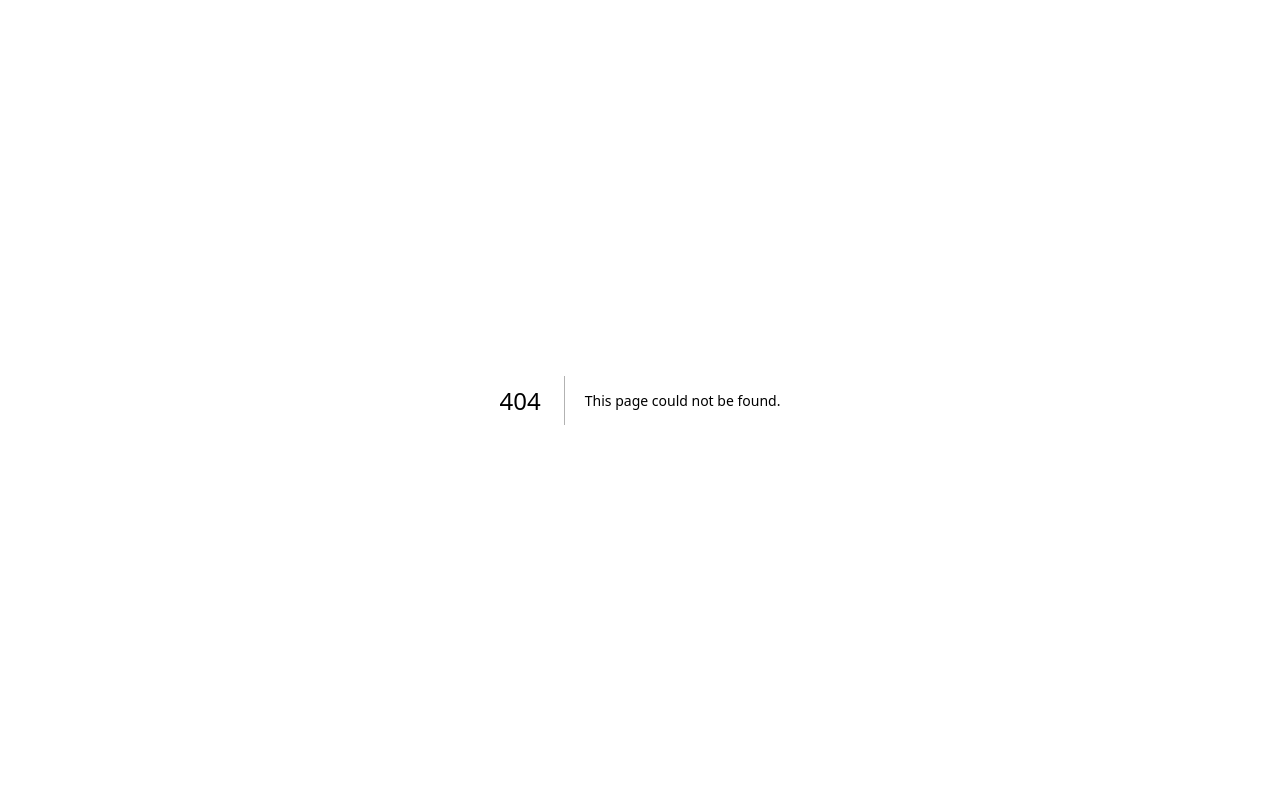
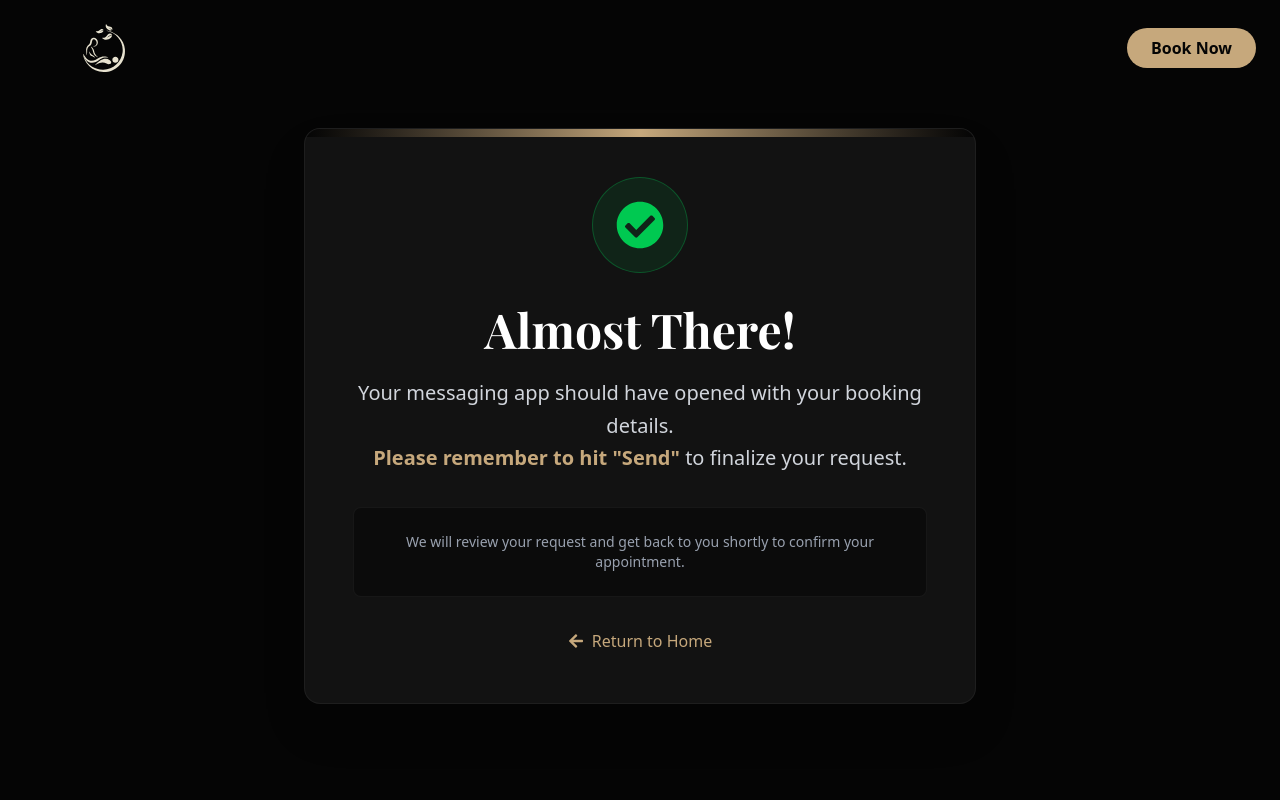
Before and after one commit to hmendiolach/landing_sabrinna, a Next.js app: page /thank-you in a window 1280 px wide. Before the commit this address had no page. Shown: the top 800 px of the page. Built offline with nearby package versions, Linux system fonts and the light colour scheme; a web font is replaced by a local one.

Commit message:
feat: add thank-you page and redirect after sms booking

```diff
--- /dev/null
+++ b/app/thank-you/page.tsx
@@ -0,0 +1,51 @@
+import React from 'react';
+import Link from 'next/link';
+import Navbar from '@/components/Navbar';
+import Footer from '@/components/Footer';
+import { FaCheckCircle, FaArrowLeft } from 'react-icons/fa';
+
+export default function ThankYou() {
+  return (
+    <main className="min-h-screen bg-brand-dark flex flex-col">
+      <Navbar />
+
+      <section className="flex-grow flex items-center justify-center py-32 px-6">
+        <div className="max-w-2xl w-full bg-brand-gray p-8 md:p-12 rounded-2xl shadow-2xl border border-white/5 text-center relative overflow-hidden">
+          {/* Background Decorative Element */}
+          <div className="absolute top-0 left-0 w-full h-2 bg-gradient-to-r from-brand-dark via-brand-gold to-brand-dark"></div>
+
+          <div className="mb-8 flex justify-center">
+            <div className="w-24 h-24 bg-green-500/10 rounded-full flex items-center justify-center border border-green-500/30">
+              <FaCheckCircle className="text-5xl text-green-500" />
+            </div>
+          </div>
+
+          <h1 className="text-3xl md:text-5xl font-serif font-bold text-white mb-6">
+            Almost There!
+          </h1>
+
+          <p className="text-lg md:text-xl text-gray-300 mb-8 leading-relaxed">
+            Your messaging app should have opened with your booking details.
+            <br />
+            <span className="text-brand-gold font-semibold">Please remember to hit "Send"</span> to finalize your request.
+          </p>
+
+          <div className="bg-brand-dark/50 p-6 rounded-lg border border-white/5 mb-8">
+            <p className="text-sm text-gray-400">
+              We will review your request and get back to you shortly to confirm your appointment.
+            </p>
+          </div>
+
+          <Link
+            href="/"
+            className="inline-flex items-center gap-2 text-brand-gold hover:text-white transition-colors duration-300 font-medium"
+          >
+            <FaArrowLeft /> Return to Home
+          </Link>
+        </div>
+      </section>
+
+      <Footer />
+    </main>
+  );
+}
--- a/components/BookingForm.tsx
+++ b/components/BookingForm.tsx
@@ -1,11 +1,13 @@
 "use client";
 import React, { useState } from 'react';
+import { useRouter } from 'next/navigation';
 import DatePicker from "react-datepicker";
 import "react-datepicker/dist/react-datepicker.css";
 import { FaCalendarAlt } from 'react-icons/fa';
 
 export default function BookingForm() {
   const [startDate, setStartDate] = useState<Date | null>(new Date());
+  const router = useRouter();
 
   const handleSubmit = (e: React.FormEvent<HTMLFormElement>) => {
     e.preventDefault();
@@ -21,6 +23,11 @@ export default function BookingForm() {
 
     // Open SMS app
     window.location.href = `sms:+16176554053?&body=${encodeURIComponent(message)}`;
+
+    // Redirect to Thank You page after a short delay
+    setTimeout(() => {
+      router.push('/thank-you');
+    }, 1000);
   };
 
   return (
```
